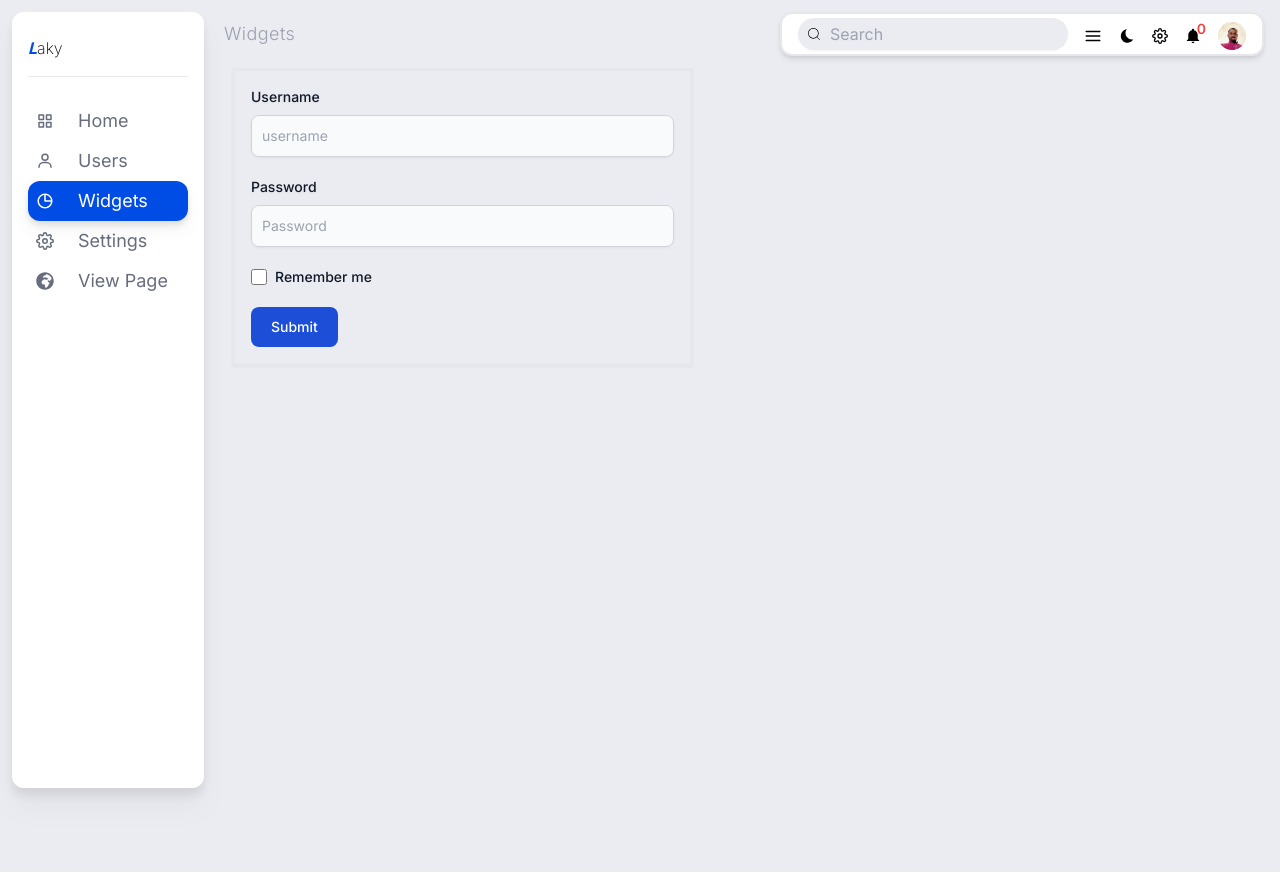
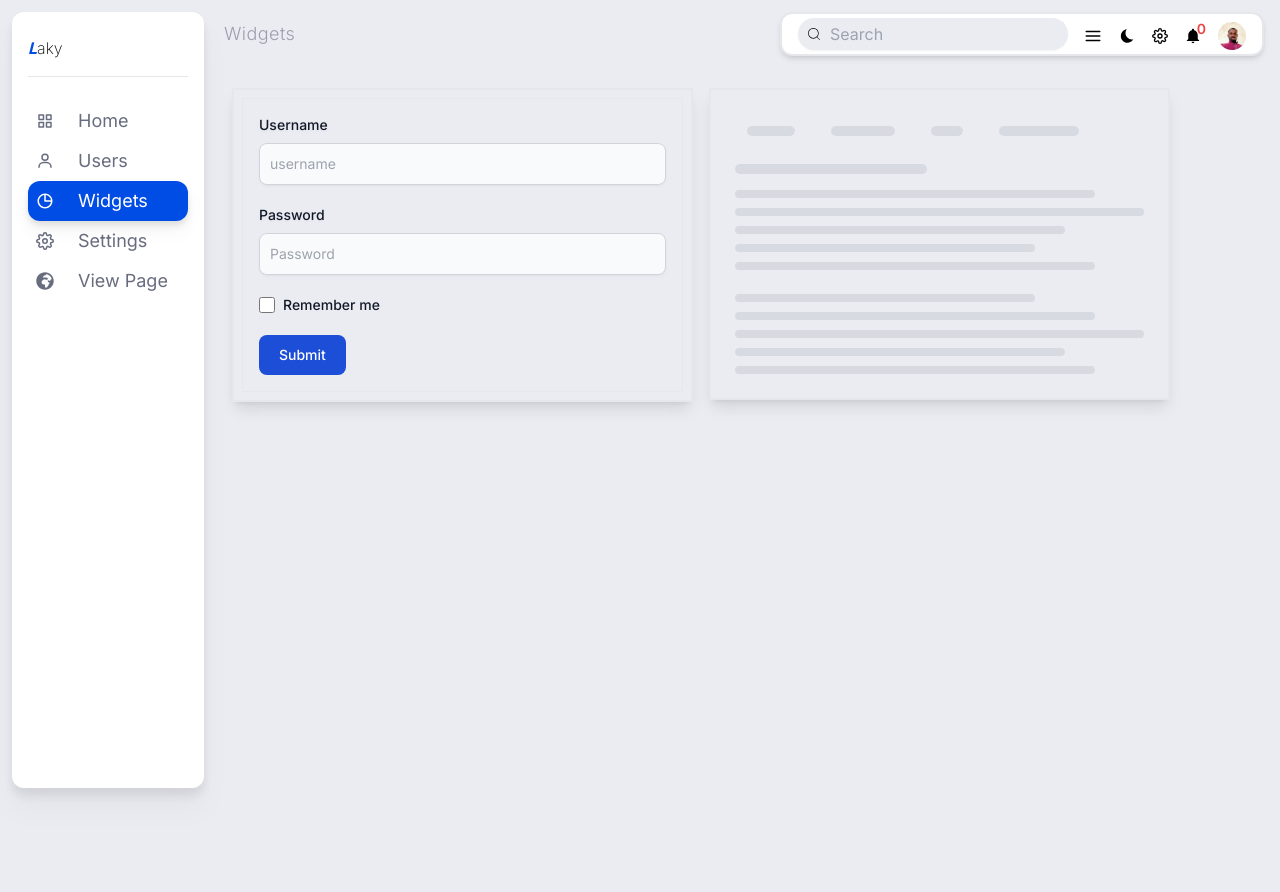
Before and after one commit to kusiLaw/next_dashboard, a Next.js app: page /dashboard/widgets in a window 1280 px wide. Built offline with nearby package versions, Linux system fonts and the light colour scheme; what tailwindcss-animated would draw is missing.

Commit message:
Add loading widgets

```diff
--- a/app/dashboard/widgets/page.js
+++ b/app/dashboard/widgets/page.js
@@ -1,13 +1,22 @@
 import TextInput from "@/components/textInput";
 import React from "react";
 import Login from "@/components/form/login";
+import { Loading } from "@/components/loading";
 
 const Widgets = () =>{
     return(
-        <div className="flex gap-4 p-2 flex-wrap bg-inherit min-h-screen">
-            {/* <div className="drop-shadow-lg "><TextInput /></div> */}
-            <div className=" shadow-sm border-2 w-[15rem] md:w-[45%]  h-fit ">
-            <Login /></div>
+        <div className="flex gap-2 md:gap-4 p-2 mt-5 flex-wrap bg-inherit min-h-screen">
+
+           <div className="  md:gap-4 w-[100%]  flex flex-col md:flex-row gap-[10%] ">
+              <div className="shadow-lg p-2 border-2 w-[100%] md:w-[45%]  h-fit">
+                <Login />
+               </div>
+
+               <div className=" shadow-lg p-6 border-2 w-[100%] md:w-[45%] min-w-fit h-fit">
+                 <Loading/>
+               </div>
+
+            </div>
 
 
         </div>
--- /dev/null
+++ b/components/loading/index.js
@@ -0,0 +1,37 @@
+export const Loading = ()=>{
+    return (
+        <div  className=" animate-pulse">
+            <table className="w-100%">
+                <tr className="flex gap-3">
+                    <th className="p-3">
+                       <div className="h-2.5 p bg-gray-300 rounded-full dark:bg-gray-700 w-[3rem] mb-4"></div>
+                    </th>
+                    <th className="p-3">
+                       <div className="h-2.5 bg-gray-300 rounded-full dark:bg-gray-700 w-[4rem] mb-4"></div>
+                    </th>
+                    <th className="p-3">
+                       <div className="h-2.5 bg-gray-300 rounded-full dark:bg-gray-700 w-[2rem] mb-4"></div>
+                    </th>
+                    <th className="p-3">
+                       <div className="h-2.5 bg-gray-300 rounded-full dark:bg-gray-700 w-[5rem] mb-4"></div>
+                    </th>
+                </tr>
+
+            </table>
+            <div className="h-2.5 bg-gray-300 rounded-full dark:bg-gray-700 w-48 mb-4"></div>
+            <div className="h-2 bg-gray-300 rounded-full dark:bg-gray-700 max-w-[360px] mb-2.5"></div>
+            <div className="h-2 bg-gray-300 rounded-full dark:bg-gray-700 mb-2.5"></div>
+            <div className="h-2 bg-gray-300 rounded-full dark:bg-gray-700 max-w-[330px] mb-2.5"></div>
+            <div className="h-2 bg-gray-300 rounded-full dark:bg-gray-700 max-w-[300px] mb-2.5"></div>
+            <div className="h-2 bg-gray-300 rounded-full dark:bg-gray-700 max-w-[360px]"></div>
+            <br/>
+            <div className="h-2 bg-gray-300 rounded-full dark:bg-gray-700 max-w-[300px] mb-2.5"></div>
+            <div className="h-2 bg-gray-300 rounded-full dark:bg-gray-700 max-w-[360px] mb-2.5"></div>
+            <div className="h-2 bg-gray-300 rounded-full dark:bg-gray-700 mb-2.5"></div>
+            <div className="h-2 bg-gray-300 rounded-full dark:bg-gray-700 max-w-[330px] mb-2.5"></div>
+
+            <div className="h-2 bg-gray-300 rounded-full dark:bg-gray-700 max-w-[360px]"></div>
+             {/* <span className="sr-only">Loading...</span> */}
+        </div>
+    )
+}
```
